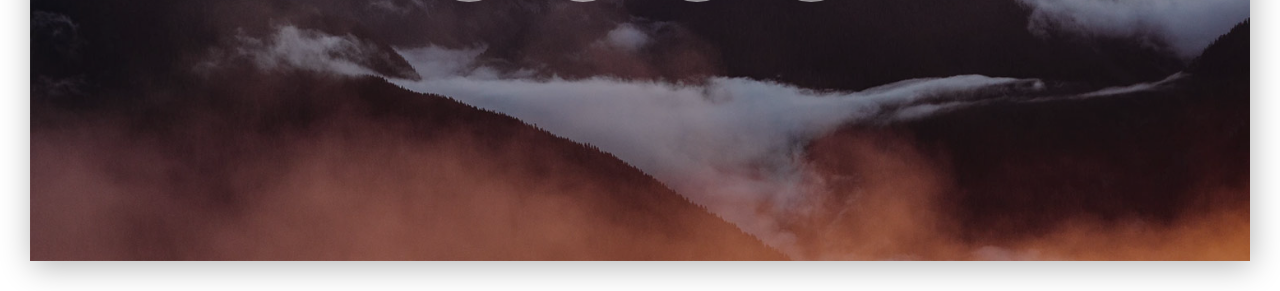
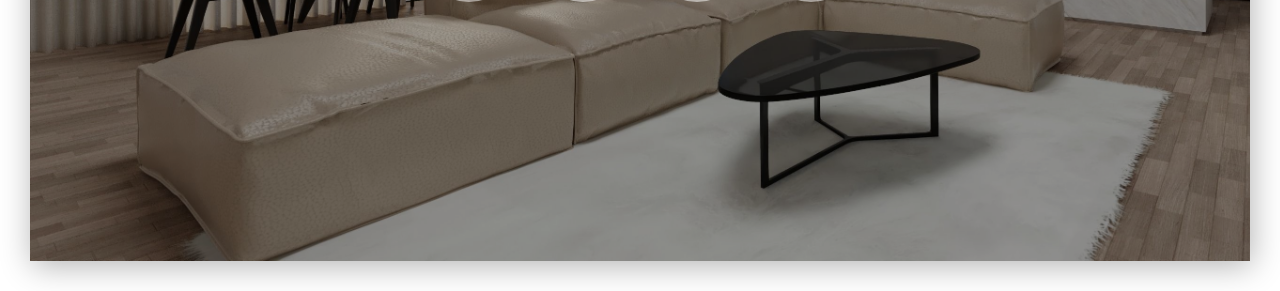
Before and after one commit to whiteblinds/whiteblinds.github.io, a plain HTML site: page index.html in a window 1280 px wide. Shown: the part 509-800 px from the top of the page. Drawn offline with nearby package versions, Linux system fonts and the light colour scheme.

Commit message:
Changed to living room bg image

```diff
--- a/index.html
+++ b/index.html
@@ -25,7 +25,7 @@
 <body>
 
 	<div class="main-area-wrapper">
-		<div class="main-area center-text" style="background-image:url(images/countdown-7-1600x900.jpg);" >
+		<div class="main-area center-text" style="background-image:url(images/living-room.jpg);" >
 
 			<div class="display-table">
 				<div class="display-table-cell">
```
Also changed, not shown: images/living-room.jpg (added).
